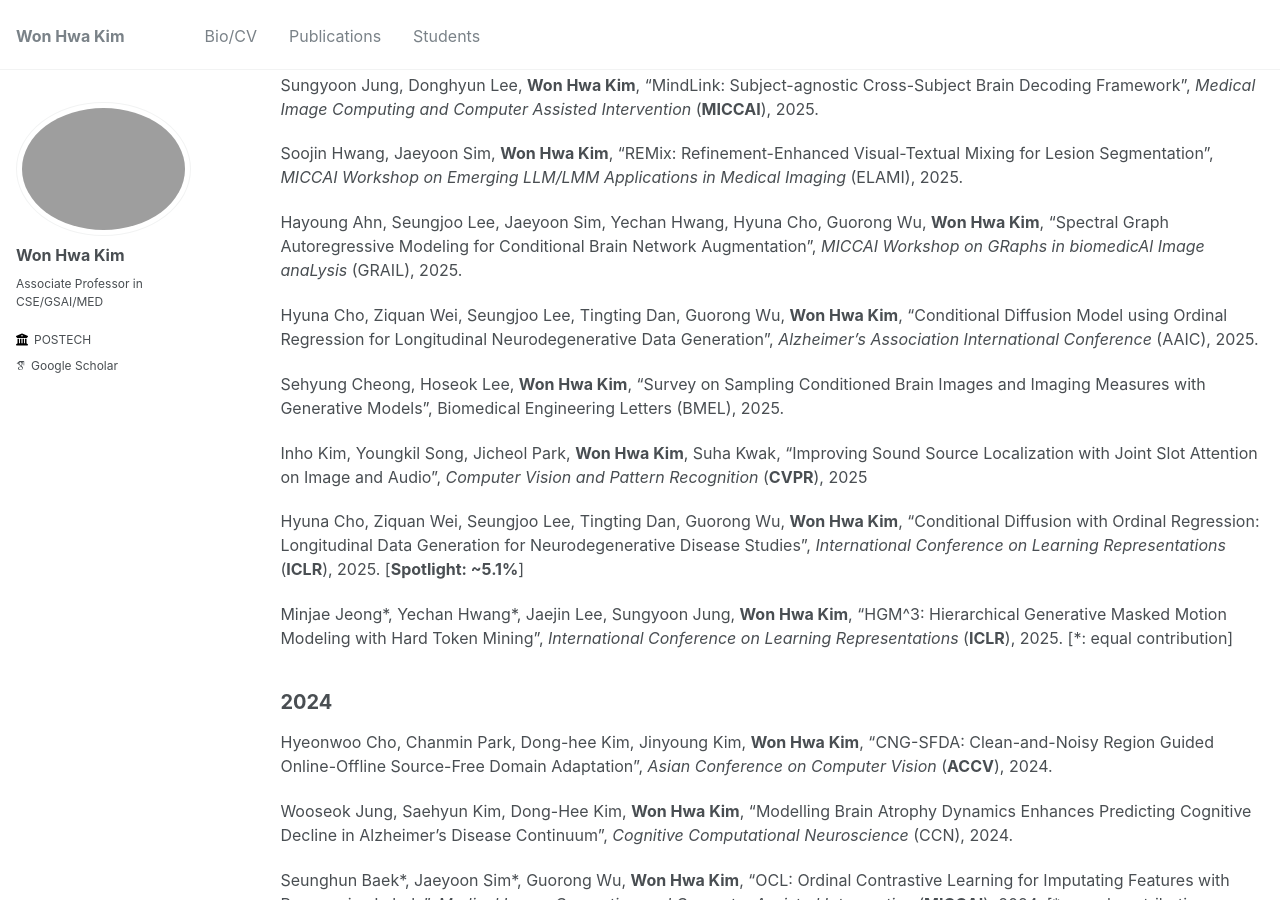
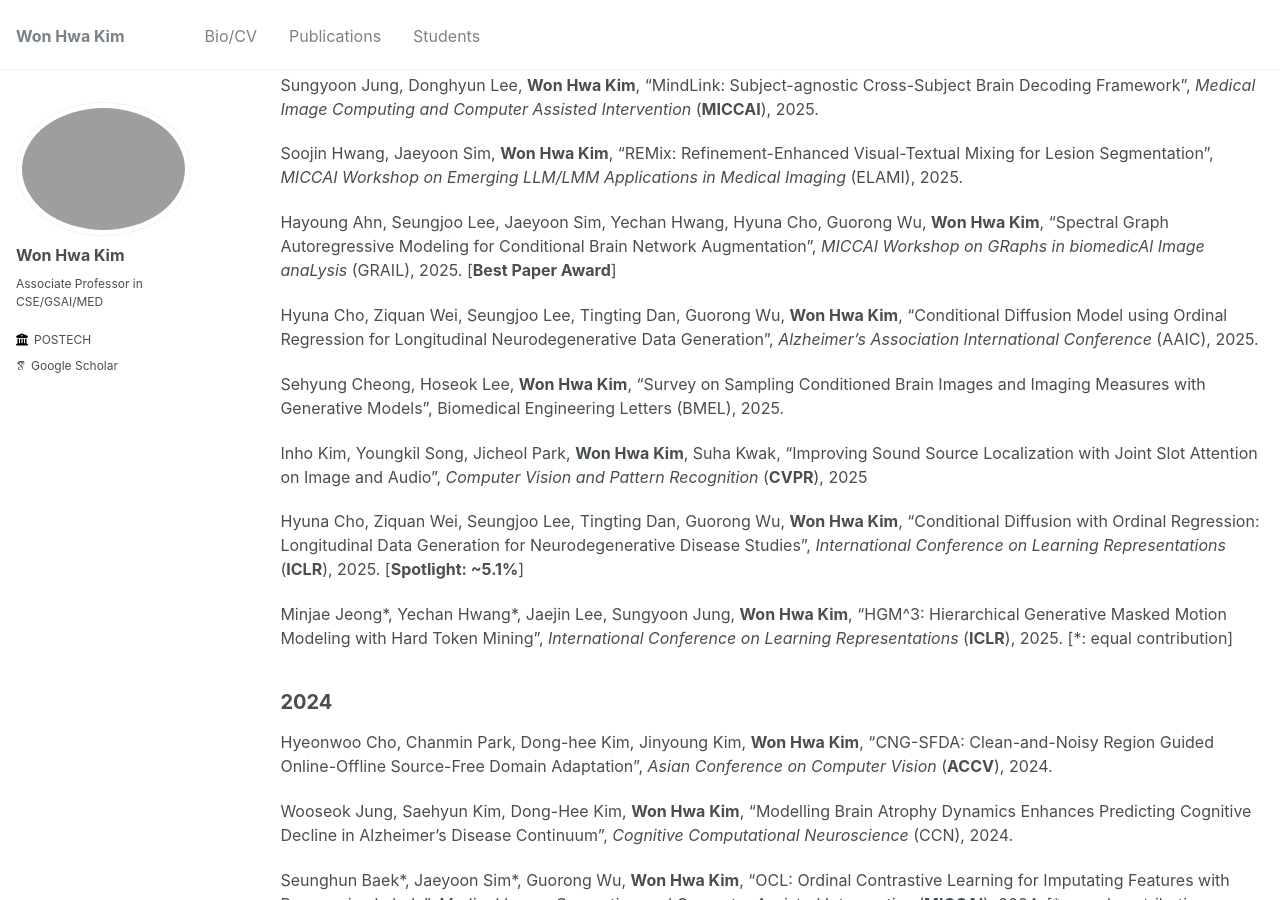
Before and after one commit to wwplato/wwplato.github.io, a Jekyll site: the page built from _pages/publications.md, in a window 1280 px wide and 900 px high, scrolled down 688 px. Built offline with Jekyll 4.4.1, drawn with Linux system fonts in a browser that asks for light colours; some web fonts are replaced.

Commit message:
Update publications.md

```diff
--- a/_pages/publications.md
+++ b/_pages/publications.md
@@ -26,7 +26,7 @@ Sungyoon Jung, Donghyun Lee, **Won Hwa Kim**, "MindLink: Subject-agnostic Cross-
 
 Soojin Hwang, Jaeyoon Sim, **Won Hwa Kim**, "REMix: Refinement-Enhanced Visual-Textual Mixing for Lesion Segmentation", *MICCAI Workshop on Emerging LLM/LMM Applications in Medical Imaging* (ELAMI), 2025.
 
-Hayoung Ahn, Seungjoo Lee, Jaeyoon Sim, Yechan Hwang, Hyuna Cho, Guorong Wu, **Won Hwa Kim**, "Spectral Graph Autoregressive Modeling for Conditional Brain Network Augmentation", *MICCAI Workshop on GRaphs in biomedicAl Image anaLysis* (GRAIL), 2025.
+Hayoung Ahn, Seungjoo Lee, Jaeyoon Sim, Yechan Hwang, Hyuna Cho, Guorong Wu, **Won Hwa Kim**, "Spectral Graph Autoregressive Modeling for Conditional Brain Network Augmentation", *MICCAI Workshop on GRaphs in biomedicAl Image anaLysis* (GRAIL), 2025. [**Best Paper Award**]
 
 Hyuna Cho, Ziquan Wei, Seungjoo Lee, Tingting Dan, Guorong Wu, **Won Hwa Kim**, "Conditional Diffusion Model using Ordinal Regression for Longitudinal Neurodegenerative Data Generation", *Alzheimer’s Association International Conference* (AAIC), 2025.
 
```
